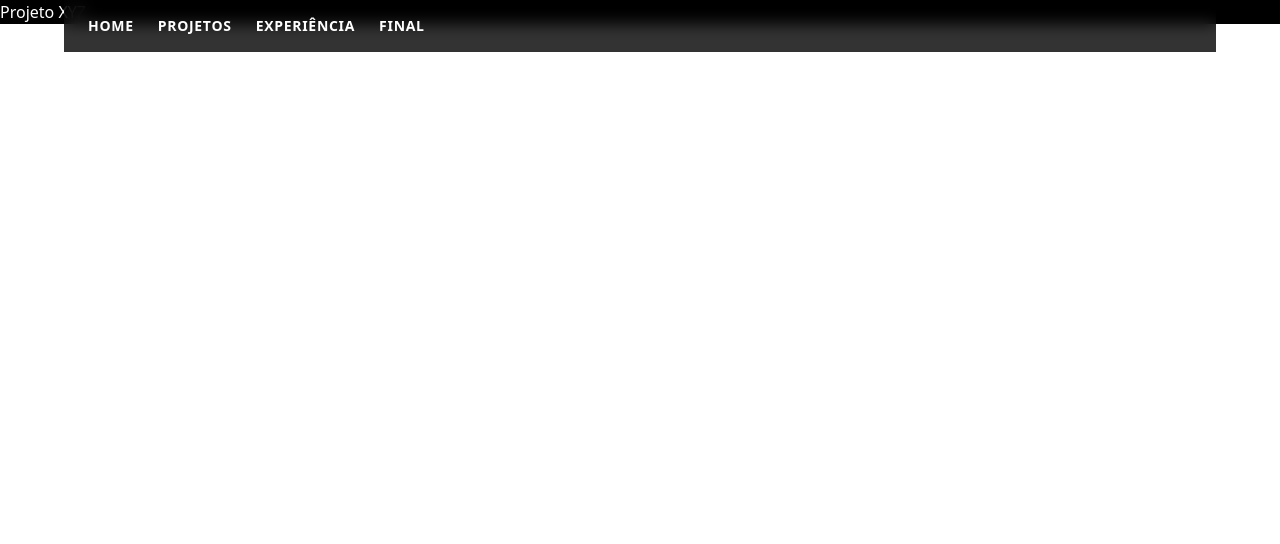
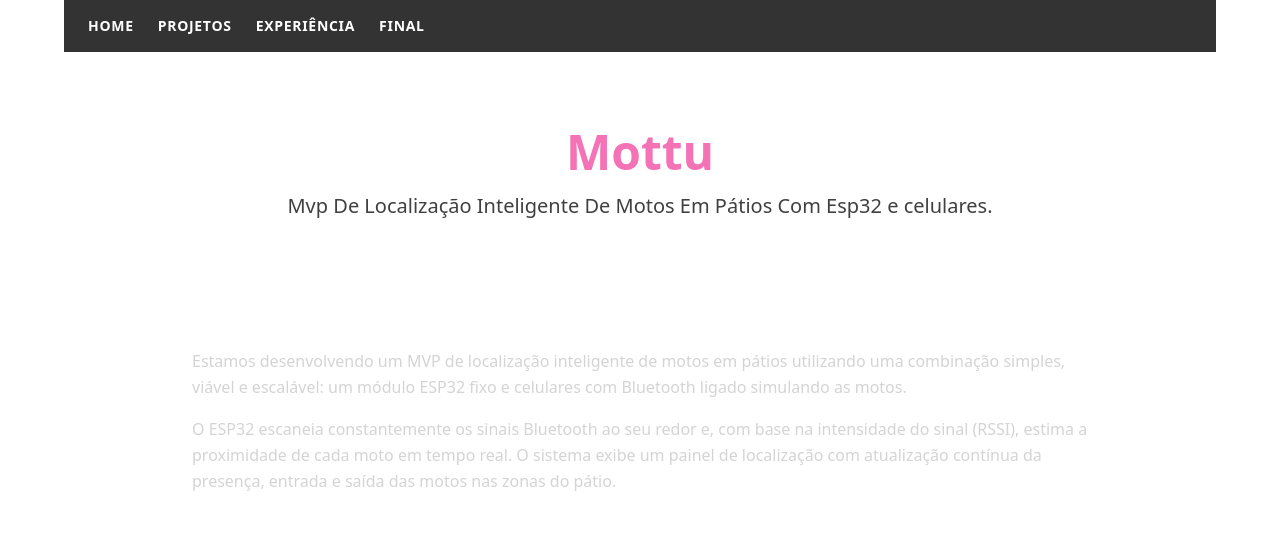
Before and after one commit to Melpscosta/melissapereira-portfolio, a React (Vite) app: page /projetos/mottu in a window 1280 px wide. Shown: the top 544 px of the page. Built offline with nearby package versions, Linux system fonts and the light colour scheme.

Commit message:
Mottu Att

```diff
--- a/src/Pages/ProjetoMottu.tsx
+++ b/src/Pages/ProjetoMottu.tsx
@@ -1,5 +1,109 @@
-const ProjetoXYZ = () => {
-    return <div>Projeto XYZ</div>;
+import React from "react";
+import { motion } from "framer-motion";
+
+const fadeInUp = {
+  initial: { opacity: 0, y: 20 },
+  animate: { opacity: 1, y: 0 },
+  transition: { duration: 0.6 },
 };
 
-export default ProjetoXYZ;
+export default function ProjetoMottu() {
+  return (
+    <main className="bg-white dark:bg-neutral-950 text-black dark:text-white font-sans min-h-screen px-6 pb-16 scroll-smooth">
+      {/* Título e introdução */}
+      <motion.section
+        {...fadeInUp}
+        className="pt-32 pb-20 max-w-4xl mx-auto text-center"
+      >
+        <h1 className="text-5xl md:text-5xl font-extrabold text-pink-400 mb-4">
+          Mottu
+        </h1>
+        <p className="text-lg md:text-xl text-neutral-700 dark:text-neutral-400 max-w-3xl mx-auto">
+          Mvp De Localização Inteligente De Motos Em Pátios Com Esp32 e celulares.
+        </p>
+      </motion.section>
+
+      {/* Seção: Sobre o Projeto */}
+      <motion.section {...fadeInUp} className="mb-20 max-w-4xl mx-auto">
+        <h2 className="text-2xl font-bold text-white mb-4">Sobre o projeto</h2>
+        <p className="leading-relaxed text-neutral-300 mb-4">
+          Estamos desenvolvendo um MVP de localização inteligente de motos em pátios utilizando uma combinação simples, viável e escalável: um módulo ESP32 fixo e celulares com Bluetooth ligado simulando as motos.
+        </p>
+        <p className="leading-relaxed text-neutral-300">
+          O ESP32 escaneia constantemente os sinais Bluetooth ao seu redor e, com base na intensidade do sinal (RSSI), estima a proximidade de cada moto em tempo real. O sistema exibe um painel de localização com atualização contínua da presença, entrada e saída das motos nas zonas do pátio.
+        </p>
+      </motion.section>
+
+      {/* Imagem 1 */}
+      <motion.section {...fadeInUp} className="mb-16 max-w-5xl mx-auto">
+        <img
+          src="/imagens/porto-mockup-1.png"
+          className="w-full rounded-xl border border-white/10 shadow-xl"
+        />
+      </motion.section>
+
+      {/* Motivação */}
+      <motion.section {...fadeInUp} className="mb-20 max-w-4xl mx-auto">
+        <h2 className="text-2xl font-bold text-white mb-4">
+          Problemas que serão resolvidos
+        </h2>
+        <p className="leading-relaxed text-neutral-300">
+           O projeto resolve a dificuldade de localizar motos específicas em pátios desorganizados, onde os dispositivos de rastreamento atuais são ineficazes ou ausentes. O sistema atual oferece apenas uma estimativa ampla, exigindo buscas manuais demoradas e imprecisas, o que reduz a produtividade e aumenta custos.
+        </p>
+      </motion.section>
+
+      {/* Imagem 2 */}
+      <motion.section {...fadeInUp} className="mb-16 max-w-5xl mx-auto">
+        <img
+          src="/imagens/porto-mockup-2.png"
+          className="w-full rounded-xl border border-white/10 shadow-xl"
+        />
+      </motion.section>
+
+         <motion.section {...fadeInUp} className="mb-20 max-w-4xl mx-auto">
+        <h2 className="text-2xl font-bold text-white mb-4">
+          Benefícios da solução
+        </h2>
+        <ul className="list-disc list-inside space-y-2 text-neutral-300">
+          <li>Dispensa o uso de hardware caro nas motos</li>
+          <li>Fácil de testar com celulares com Bluetooth</li>
+          <li>Leitura contínua e visualização em tempo real</li>
+          <li>Alta escalabilidade para diferentes filiais</li>
+          <li>Base sólida para futuras evoluções tecnológicas</li>
+        </ul>
+      </motion.section>
+
+      {/* Imagem 3 */}
+      <motion.section {...fadeInUp} className="mb-16 max-w-5xl mx-auto">
+        <img
+          src="/imagens/porto-mockup-3.png"
+          className="w-full rounded-xl border border-white/10 shadow-xl"
+        />
+      </motion.section>
+
+      {/* Imagem 4 */}
+      <motion.section {...fadeInUp} className="mb-16 max-w-5xl mx-auto">
+        <img
+          src="/imagens/porto-mockup-4.png"
+          className="w-full rounded-xl border border-white/10 shadow-xl"
+        />
+      </motion.section>
+
+      {/* Resultados esperados */}
+      <motion.section {...fadeInUp} className="mb-20 max-w-4xl mx-auto">
+        <h2 className="text-2xl font-bold text-white mb-4">Resultados esperados</h2>
+        <p className="leading-relaxed text-neutral-300">
+          Espera-se uma melhoria significativa na gestão de pátios com redução de tempo para encontrar motos, menor erro humano, menor perda de ativos e maior eficiência operacional. A solução abre caminho para novas tecnologias, como visão computacional e trilateração.
+        </p>
+      </motion.section>
+
+      {/* Imagem 5 */}
+      <motion.section {...fadeInUp} className="mb-32 max-w-5xl mx-auto">
+        <img
+          src="/imagens/porto-mockup-5.png"
+          className="w-full rounded-xl border border-white/10 shadow-xl"
+        />
+      </motion.section>
+    </main>
+  );
+}
--- a/src/Pages/ProjetoPorto.tsx
+++ b/src/Pages/ProjetoPorto.tsx
@@ -38,7 +38,6 @@
       <motion.section {...fadeInUp} className="mb-16 max-w-5xl mx-auto">
         <img
           src="/imagens/porto-mockup-1.png"
-          alt="Mockup do site da plataforma Porto"
           className="w-full rounded-xl border border-white/10 shadow-xl"
         />
       </motion.section>
@@ -57,7 +56,6 @@
       <motion.section {...fadeInUp} className="mb-16 max-w-5xl mx-auto">
         <img
           src="/imagens/porto-mockup-2.png"
-          alt="Design responsivo da plataforma"
           className="w-full rounded-xl border border-white/10 shadow-xl"
         />
       </motion.section>
@@ -80,7 +78,6 @@
       <motion.section {...fadeInUp} className="mb-16 max-w-5xl mx-auto">
         <img
           src="/imagens/porto-mockup-3.png"
-          alt="Interface de agendamento e IA"
           className="w-full rounded-xl border border-white/10 shadow-xl"
         />
       </motion.section>
@@ -89,7 +86,6 @@
       <motion.section {...fadeInUp} className="mb-16 max-w-5xl mx-auto">
         <img
           src="/imagens/porto-mockup-4.png"
-          alt="Fluxo da jornada digital"
           className="w-full rounded-xl border border-white/10 shadow-xl"
         />
       </motion.section>
@@ -106,7 +102,6 @@
       <motion.section {...fadeInUp} className="mb-32 max-w-5xl mx-auto">
         <img
           src="/imagens/porto-mockup-5.png"
-          alt="Resultado final da plataforma"
           className="w-full rounded-xl border border-white/10 shadow-xl"
         />
       </motion.section>
```
